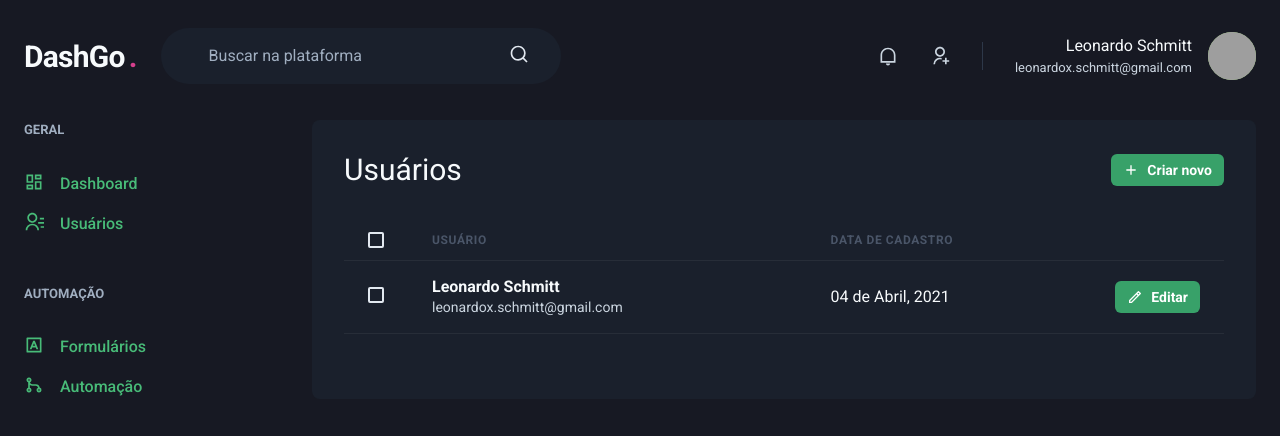
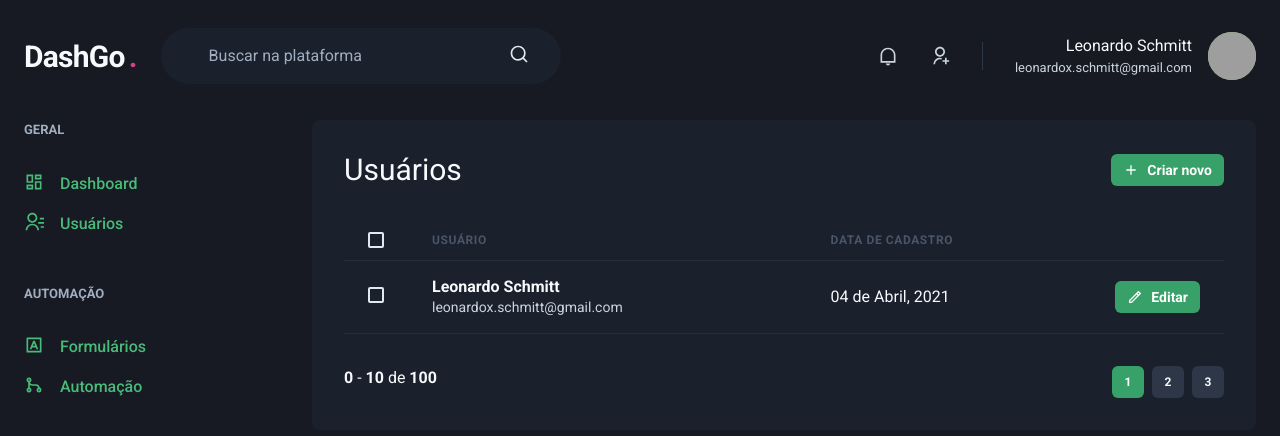
Before and after one commit to Neilom/dashgo, a Next.js app: page /users in a window 1280 px wide. Shown: the top 436 px of the page. Built offline with nearby package versions, Linux system fonts and the light colour scheme; grey boxes are pictures that could not be loaded.

Commit message:
Tela de user

```diff
--- a/src/components/Form/Input.tsx
+++ b/src/components/Form/Input.tsx
@@ -13,7 +13,7 @@ export function Input({name,label, ...rest}:InputProps) {
         name={name}
         id={name}
         placeholder={label}
-        focusBorderColor="pink.500"
+        focusBorderColor="green.500"
         bgColor="gray.900"
         variant='filled'
         _hover={{
--- /dev/null
+++ b/src/components/Pagination.tsx
@@ -0,0 +1,53 @@
+import { Stack, Button, Box } from "@chakra-ui/react";
+
+export default function () {
+  return (
+    <Stack
+      direction='row'
+      spacing='6'
+      mt='8'
+      justify='space-between'
+    >
+      <Box>
+        <strong>0</strong> - <strong>10</strong> de <strong>100</strong>
+      </Box>
+      <Stack direction='row'>
+        <Button
+          size='sm'
+          fontSize='xs'
+          width='4'
+          colorScheme='green'
+          disabled
+          _disabled={{
+            bg: 'green.500',
+            cursor: 'default',
+          }}
+        >
+          1
+      </Button>
+        <Button
+          size='sm'
+          fontSize='xs'
+          width='4'
+          bg='gray.700'
+          _hover={{
+            bg: 'green.500'
+          }}
+        >
+          2
+      </Button>
+        <Button
+          size='sm'
+          fontSize='xs'
+          width='4'
+          bg='gray.700'
+          _hover={{
+            bg: 'green.500'
+          }}
+        >
+          3
+      </Button>
+      </Stack>
+    </Stack>
+  )
+}
--- a/src/pages/users/index.tsx
+++ b/src/pages/users/index.tsx
@@ -2,6 +2,7 @@ import { Text, Checkbox, Tbody, Td, Tr } from "@chakra-ui/react";
 import { Box, Button, Icon, Flex, Heading, Table, Thead, Th } from "@chakra-ui/react";
 import { RiAddLine, RiPencilLine } from "react-icons/ri";
 import { Header } from "../../components/Header";
+import Pagination from "../../components/Pagination";
 import { SideBar } from "../../components/SideBar";
 
 export default function UserList() {
@@ -54,6 +55,8 @@ export default function UserList() {
               </Tr>
             </Tbody>
           </Table>
+
+          <Pagination/>
         </Box>
       </Flex>
     </Box>
```
Also changed, not shown: src/pages/users/create.tsx (added, +40 -0 lines).
